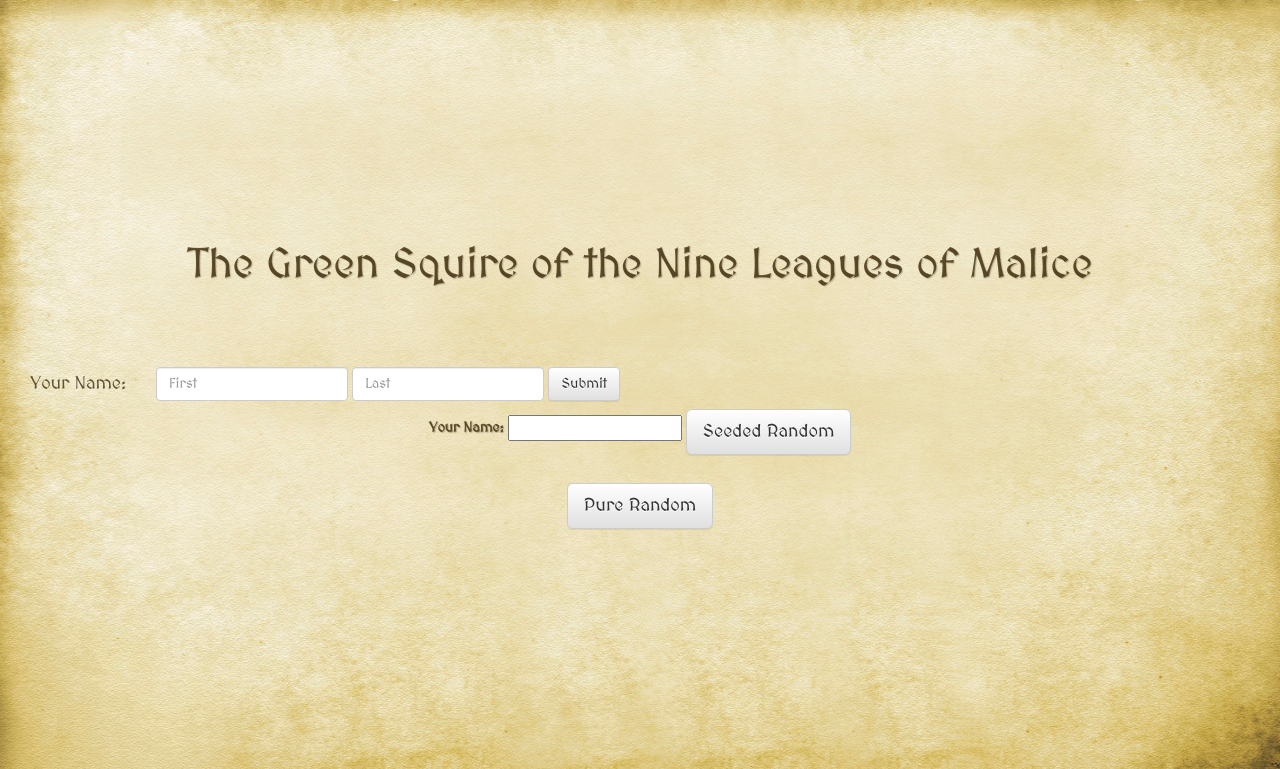
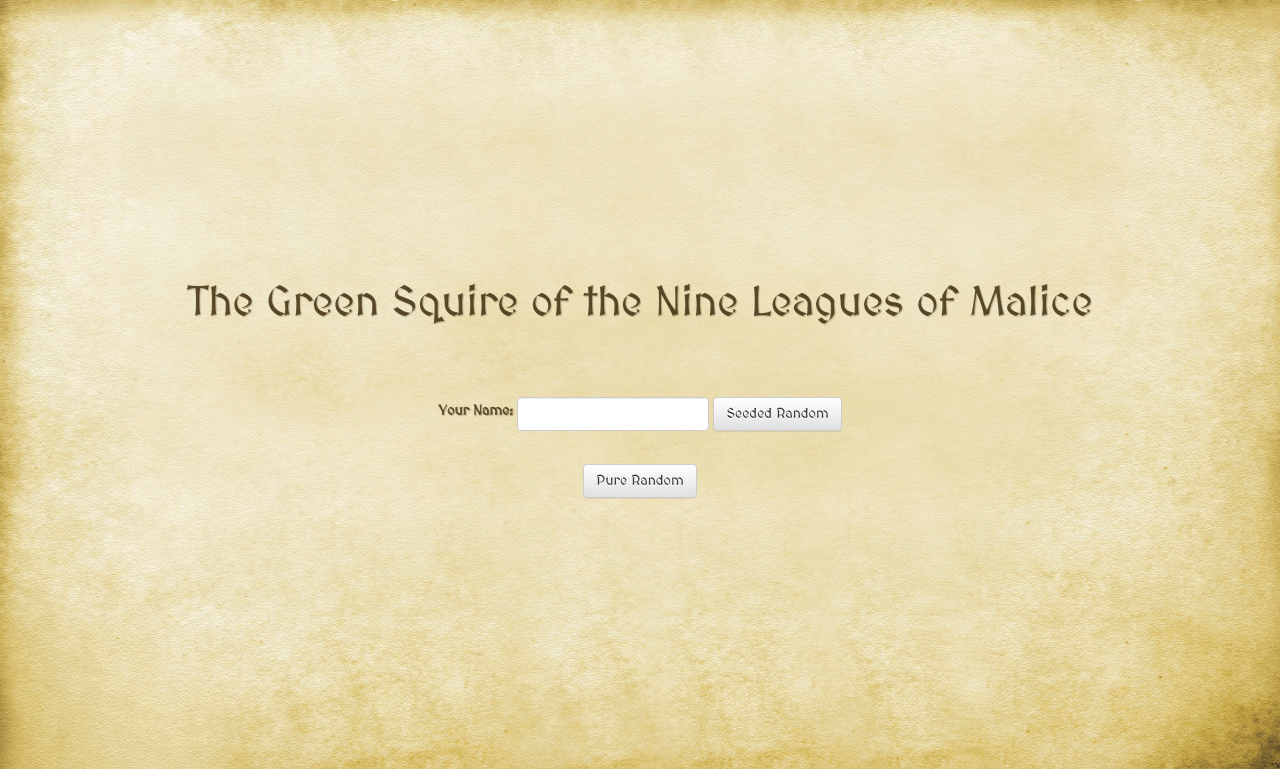
Before and after one commit to danieljsj/epic-title-generator, a PHP site: page / in a window 1280 px wide. Shown: the top 769 px of the page. Run offline with PHP 8.4, Linux system fonts and the light colour scheme; some libraries are stand-ins or nearby versions.

Commit message:
some cleanup, getting down to what works

```diff
--- a/css/style.css
+++ b/css/style.css
@@ -51,3 +51,8 @@ body {
   background: RGBA(203, 80, 59, .5); /* Gecko Browsers */
   background: RGBA(213, 32, 0, .5);
 }
+
+
+.form-inline .form-group input {
+	width:140px;
+}
--- a/index.html
+++ b/index.html
@@ -43,8 +43,8 @@
 		</div>
 	</div>
 	<div id="controls">
-		<div id="seed-name">
-			<div class="container-fluid">
+		<div id="seed-name" class="form-inline">
+			<!-- <div class="container-fluid text-center" style="text-align:center;">
 				<div class="navbar-header">
 					<span class="navbar-brand">Your Name:</span>
 				</div>
@@ -57,13 +57,13 @@
 						<button type="submit" class="btn btn-default">Submit</button>
 					</form>
 				</div>
-	      </div>
-			<label>Your Name: <input id="seed" type="text" value="" onchange="console.log(this);"></label>
-			<button onclick="seededRandom()" type="button" class="btn btn-default btn-lg">
+			</div> -->
+			<label>Your Name: <input id="seed" type="text" value="" class="form-control"></label>
+			<button onclick="seededRandom()" type="button" class="btn btn-default btn-md">
 				Seeded Random
 			</button>
 		</div>
-		<button  id="randomize-button" onclick="randomize()" type="button" class="btn btn-default btn-lg">
+		<button  id="randomize-button" onclick="randomize()" type="button" class="btn btn-default btn-md">
 			Pure Random
 		</button>
 	</div>
```
Lines whose indentation alone changed are shown as unchanged.
